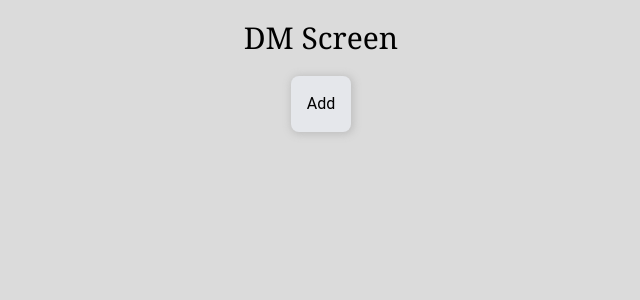
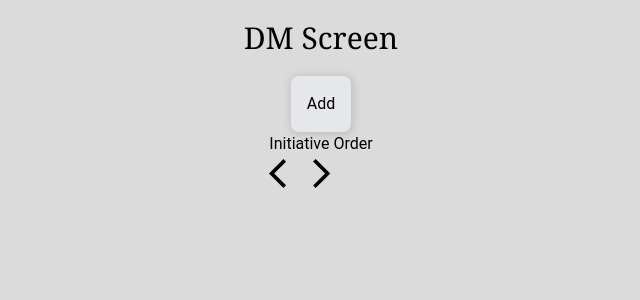
Before and after one commit to odylic/nextjs-dm-monster-screen, a Next.js app: page / in a window 1280 px wide. Shown: the top 300 px of the page, without its empty margins (319-959 px from the left). Built offline with nearby package versions, Linux system fonts and the light colour scheme.

Commit message:
feat: initiative order

```diff
--- a/package.json
+++ b/package.json
@@ -9,6 +9,10 @@
     "lint": "next lint"
   },
   "dependencies": {
+    "@emotion/react": "^11.10.5",
+    "@emotion/styled": "^11.10.5",
+    "@mui/icons-material": "^5.11.0",
+    "@mui/material": "^5.11.0",
     "@next/font": "13.0.7",
     "@reduxjs/toolkit": "^1.9.1",
     "@types/react": "18.0.26",
--- a/pages/index.tsx
+++ b/pages/index.tsx
@@ -7,6 +7,7 @@ import {
   selectMonster,
 } from "../src/app/slices/MonsterSlice";
 import uuid from "react-uuid";
+import InitiativeOrder from "../src/components/InitiativeOrder";
 
 export default function Home() {
   const dispatch = useDispatch();
@@ -49,6 +50,7 @@ export default function Home() {
           );
         })}
       </div>
+      <InitiativeOrder />
     </div>
   );
 }
--- /dev/null
+++ b/src/components/InitiativeOrder.tsx
@@ -0,0 +1,14 @@
+import ArrowBackIosIcon from "@mui/icons-material/ArrowBackIos";
+import ArrowForwardIosIcon from "@mui/icons-material/ArrowForwardIos";
+
+const InitiativeOrder = () => {
+  return (
+    <div>
+      <h1>Initiative Order</h1>
+      <ArrowBackIosIcon fontSize="large" />
+      <ArrowForwardIosIcon fontSize="large" />
+    </div>
+  );
+};
+
+export default InitiativeOrder;
```
Also changed, not shown: 1 other file (tests, documents, lock files or other folders).
